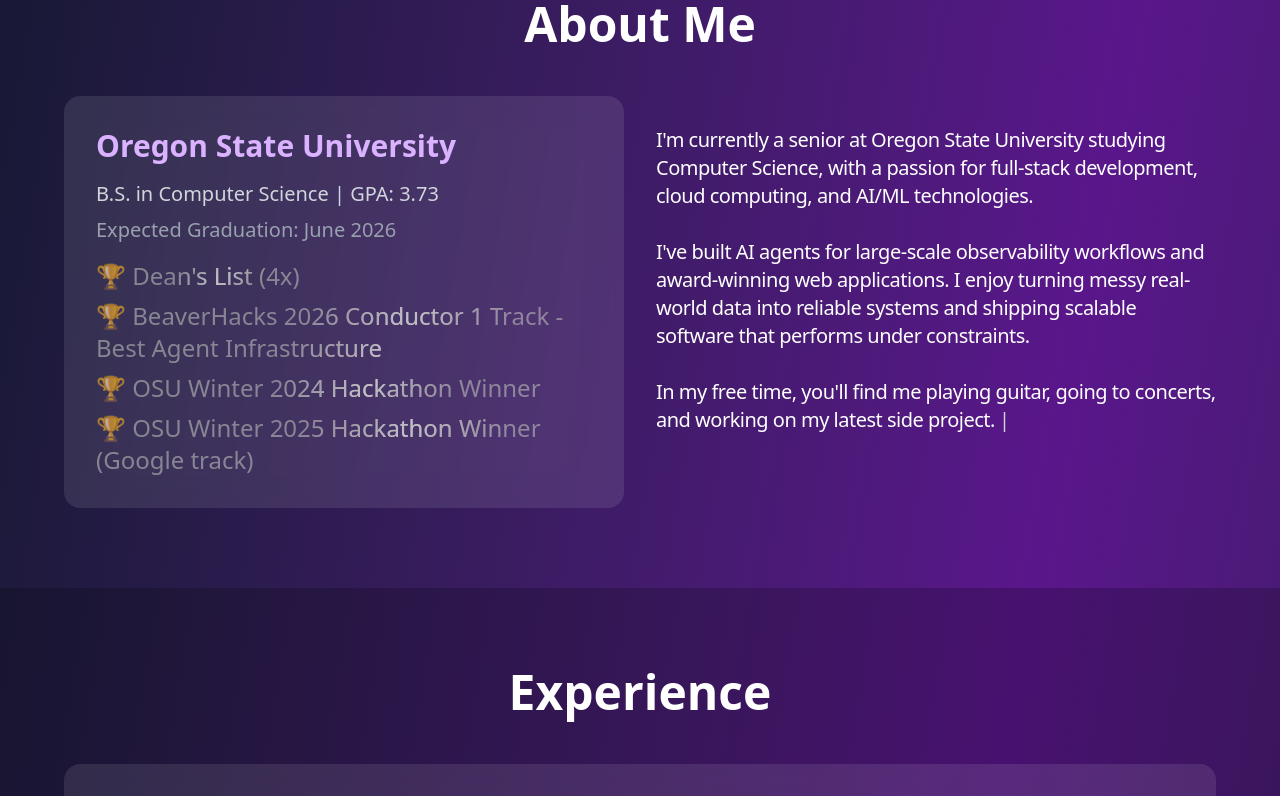
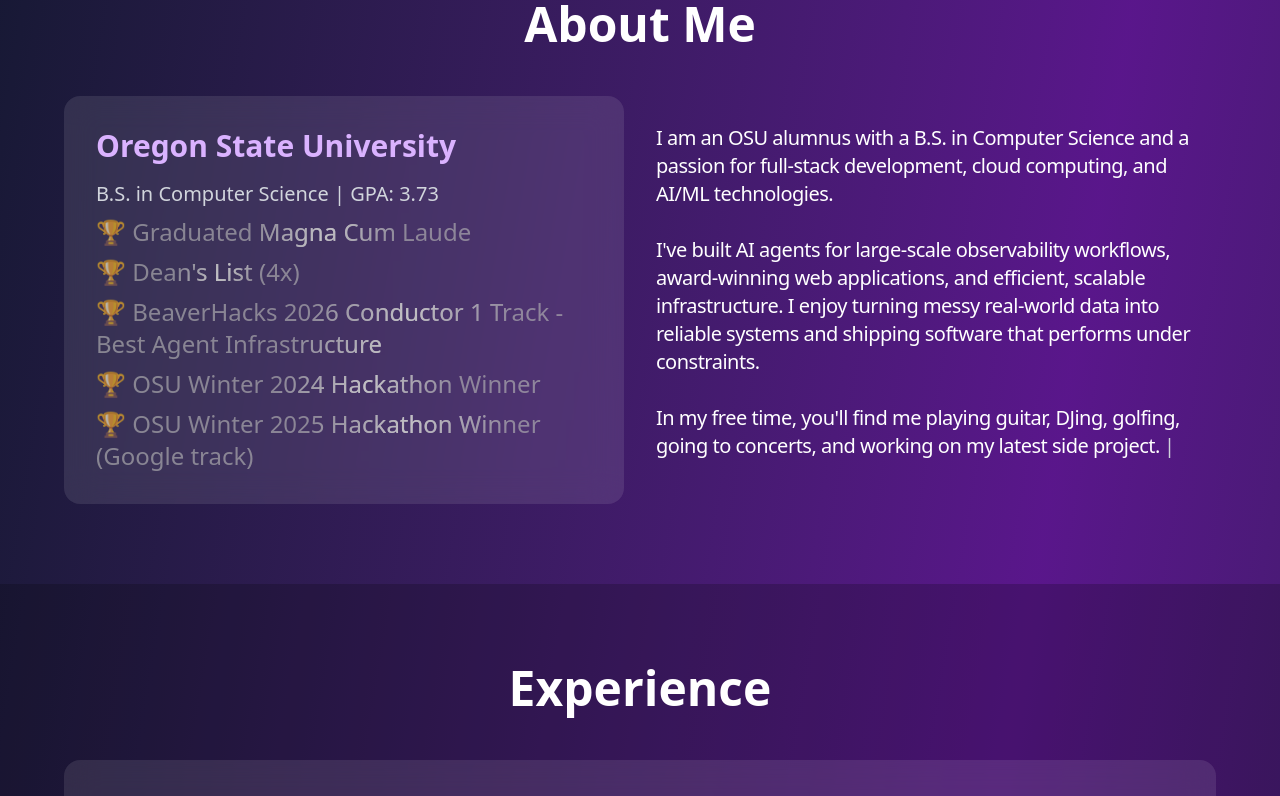
Before and after one commit to AnthonyL103/AnthonysWebPage, a React (Vite) app in the folder AnthonysWebPage/: page / in a window 1280 px wide. Shown: the part 880-1676 px from the top of the page. Built offline with nearby package versions, Linux system fonts and the light colour scheme.

Commit message:
updated website status, for decommisioned websites and graduation

```diff
--- a/AnthonysWebPage/src/App.tsx
+++ b/AnthonysWebPage/src/App.tsx
@@ -84,7 +84,7 @@ function App() {
       devpost: "https://www.devpost.com/software/catalytica"
     },
     {
-      title: "BenchRacers",
+      title: "BenchRacers - ServicesDecommissioned(2026)",
       description: [
         "As the tech founder of a StartUp, I built a car showcase platform with React, AWS, and MySQL for sharing custom builds, voting, and performance specs.",
         "Designed production-ready infrastructure with Terraform, Auto Scaling Groups, load balancers, and CloudWatch logging.",
@@ -117,7 +117,7 @@ function App() {
       link: "https://www.benchracershq.com"
     },
     {
-      title: "Zukini - Decommissioned",
+      title: "Zukini - Services Decommissioned(2026)",
       description: [
         "Built a study-assist app to generate flashcards and mock tests from parsed class notes using OCR + LLMs.",
         "Reduced hallucinations by ~95% via prompt constraints and context/pipeline tuning for higher-quality outputs.",
@@ -148,6 +148,7 @@ function App() {
         "Terraform"
       ],
       github: "https://github.com/AnthonyL103/Zukini",
+      link: "https://www.zukini.com"
 
     },
     {
@@ -408,8 +409,13 @@ function App() {
             <div className="bg-white/10 backdrop-blur-lg rounded-2xl p-8">
               <h3 className="text-3xl font-semibold text-purple-300 mb-4">Oregon State University</h3>
               <p className="text-gray-300 text-xl mb-2">B.S. in Computer Science | GPA: 3.73</p>
-              <p className="text-gray-400 text-xl mb-4">Expected Graduation: June 2026</p>
               <div className="space-y-2">
+                <ShinyText
+                  text="🏆 Graduated Magna Cum Laude"
+                  disabled={false}
+                  speed={3}
+                  className="text-2xl text-purple-200"
+                />
                 <ShinyText text="🏆 Dean's List (4x)" disabled={false} speed={3} className="text-2xl text-purple-200" />
                 <ShinyText
                   text="🏆 BeaverHacks 2026 Conductor 1 Track - Best Agent Infrastructure"
@@ -434,11 +440,11 @@ function App() {
             <div className="text-gray-300 h-[22rem] text-xl space-y-4">
               <TextType
                 text={[
-                  `I'm currently a senior at Oregon State University studying Computer Science, with a passion for full-stack development, cloud computing, and AI/ML technologies.
+                  `I am an OSU alumnus with a B.S. in Computer Science and a passion for full-stack development, cloud computing, and AI/ML technologies.
 
-I've built AI agents for large-scale observability workflows and award-winning web applications. I enjoy turning messy real-world data into reliable systems and shipping scalable software that performs under constraints.
+I've built AI agents for large-scale observability workflows, award-winning web applications, and efficient, scalable infrastructure. I enjoy turning messy real-world data into reliable systems and shipping software that performs under constraints.
 
-In my free time, you'll find me playing guitar, going to concerts, and working on my latest side project.`
+In my free time, you'll find me playing guitar, DJing, golfing, going to concerts, and working on my latest side project.`
                 ]}
                 typingSpeed={10}
                 pauseDuration={3000}
```
